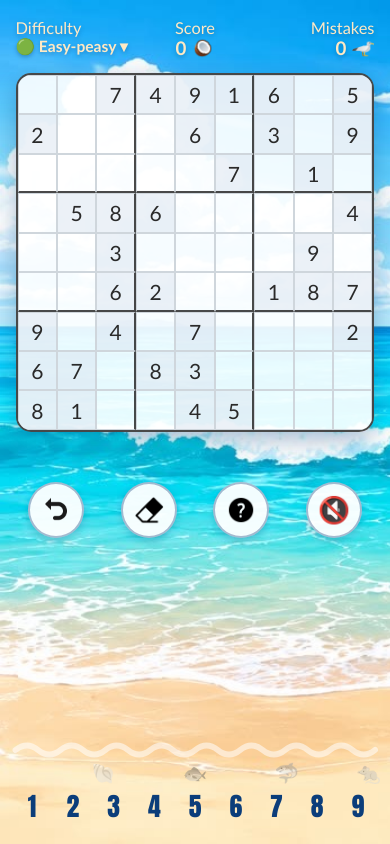
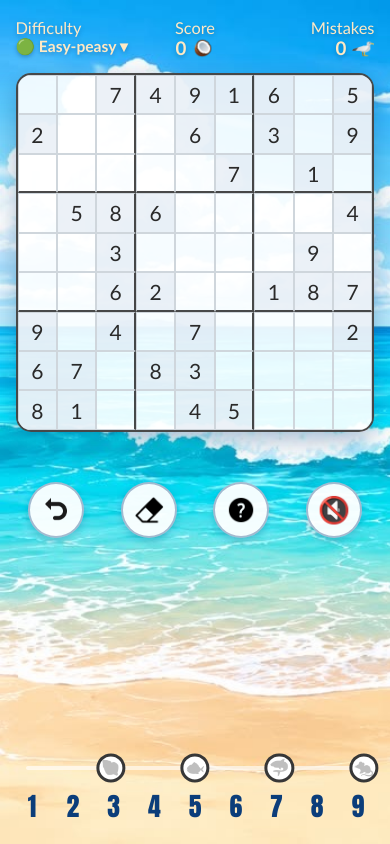
Before and after one commit to irkovalenko/sudoku, a plain HTML site: page index.html in a window 390 px wide. Drawn offline with Linux system fonts and the light colour scheme.

Commit message:
progress tuning and finish song

```diff
--- a/index.html
+++ b/index.html
@@ -67,32 +67,14 @@
     </div>
 
     <div id="progress">
-      <div class="wave-box">
-        <svg
-          class="wave wave-track"
-          viewBox="-4 0 408 24"
-          preserveAspectRatio="none"
-        >
-          <path
-            d="M0 12 Q12.5 0 25 12 T50 12 T75 12 T100 12 T125 12 T150 12 T175 12 T200 12 T225 12 T250 12 T275 12 T300 12 T325 12 T350 12 T375 12 T400 12"
-          />
-        </svg>
-        <svg
-          class="wave wave-fill"
-          id="progress-fill"
-          viewBox="-4 0 408 24"
-          preserveAspectRatio="none"
-        >
-          <path
-            d="M0 12 Q12.5 0 25 12 T50 12 T75 12 T100 12 T125 12 T150 12 T175 12 T200 12 T225 12 T250 12 T275 12 T300 12 T325 12 T350 12 T375 12 T400 12"
-          />
-        </svg>
-      </div>
-      <div class="milestones">
-        <span class="milestone" data-at="25" style="left: 25%">🐚</span>
-        <span class="milestone" data-at="50" style="left: 50%">🐟</span>
-        <span class="milestone" data-at="75" style="left: 75%">🦈</span>
-        <span class="milestone" data-at="100" style="left: 100%">🐀</span>
+      <div class="steps">
+        <div class="steps-line">
+          <div class="steps-fill" id="progress-fill"></div>
+        </div>
+        <span class="node" data-at="25">🐚</span>
+        <span class="node" data-at="50">🐟</span>
+        <span class="node" data-at="75">🦈</span>
+        <span class="node" data-at="100">🐀</span>
       </div>
     </div>
 
--- a/js/animations/milestone.js
+++ b/js/animations/milestone.js
@@ -1,4 +1,6 @@
-export function milestoneBurst(emoji, caption = "") {
+import { playSparkle } from "../audio.js";
+
+export function milestoneBurst(emoji, caption = "", level = 1) {
   const size = Math.min(window.innerWidth * 0.3, 160);
 
   const wrap = document.createElement("div");
@@ -33,18 +35,18 @@ export function milestoneBurst(emoji, caption = "") {
       marginTop: "8px",
       fontSize: `${Math.max(18, size * 0.22)}px`,
       fontWeight: "bold",
-      color: "#fff8e6",
+      whiteSpace: "nowrap",
+      color: "#090909",
       textShadow: "0 2px 6px rgba(0, 40, 90, 0.7)",
     });
     stage.append(label);
     label.animate(
       [{ opacity: 0 }, { opacity: 0, offset: 0.3 }, { opacity: 1, offset: 0.45 },
-       { opacity: 1, offset: 0.8 }, { opacity: 0 }],
+      { opacity: 1, offset: 0.8 }, { opacity: 0 }],
       { duration: 2200, fill: "both" }
     );
   }
 
-  // Sparkles start after the emoji has grown
   const sparkles = 10;
   for (let i = 0; i < sparkles; i++) {
     const s = document.createElement("span");
@@ -74,6 +76,7 @@ export function milestoneBurst(emoji, caption = "") {
 
   wrap.append(stage);
   document.body.appendChild(wrap);
+  playSparkle(0.7, level);
 
   const anim = main.animate(
     [
--- a/js/animations/ratParade.js
+++ b/js/animations/ratParade.js
@@ -6,7 +6,7 @@ export function ratParade() {
   Object.assign(wrap.style, {
     position: "fixed",
     left: "0",
-    top: "40%",
+    top: "20%",
     display: "flex",
     gap: `${size * 0.08}px`,
     fontSize: `${size}px`,
--- a/js/audio.js
+++ b/js/audio.js
@@ -2,22 +2,27 @@ const bg = new Audio("media/sounds/background.mp3");
 bg.loop = true;
 bg.volume = 0.25;
 
-let ctx = null;
-
 const sfx = {
   mistake: new Audio("media/sounds/mistake_seagull.mp3"),
   score: new Audio("media/sounds/point_coconut.mp3"),
+  finish: new Audio("media/sounds/finish_song.mp3")
 };
 sfx.mistake.volume = 0.5;
+sfx.finish.volume = 0.8;
+
+let ctx = null;
+
+let sparkleBuffer = null;
+let sparkleLoading = false;
 
 let silent = true;
+let activeSfx = 0;
 
 try {
     const saved = localStorage.getItem("silent");
     if (saved !== null) silent = saved === "1";
 } catch {}
 
-let activeSfx = 0;
 
 function getCtx() {
   if (!ctx) ctx = new (window.AudioContext || window.webkitAudioContext)();
@@ -53,6 +58,7 @@ export function playSfx(name) {
 export function startMusic() {
   syncBg();
   getCtx();
+  loadSparkle();
 }
 
 export function isSilent() {
@@ -111,3 +117,55 @@ export function playImpact(delay = 0) {
   out.connect(c.destination);
   synthThud(c, out, t, vol);
 }
+
+async function loadSparkle() {
+  if (sparkleLoading) return;
+  sparkleLoading = true;
+  try {
+    const res = await fetch("media/sounds/progress_sparkle.mp3");
+    const data = await res.arrayBuffer();
+    sparkleBuffer = await getCtx().decodeAudioData(data);
+  } catch {
+    // no file: the synthesized chime is used instead
+  }
+}   // <-- loadSparkle ends here
+
+const SPARKLE_NOTES = [1046.5, 1318.5, 1568, 2093, 2637];
+
+function synthSparkle(delay = 0, level = 1) {
+  const c = getCtx();
+  const base = c.currentTime + delay;
+  const count = Math.min(SPARKLE_NOTES.length, level + 2);
+
+  for (let i = 0; i < count; i++) {
+    const t = base + i * 0.07;
+    const freq = SPARKLE_NOTES[i];
+
+    [[freq, "sine", 0.16], [freq * 2, "triangle", 0.05]].forEach(([f, type, vol]) => {
+      const o = c.createOscillator();
+      const g = c.createGain();
+      o.type = type;
+      o.frequency.value = f;
+      g.gain.setValueAtTime(0.0001, t);
+      g.gain.exponentialRampToValueAtTime(vol, t + 0.01);
+      g.gain.exponentialRampToValueAtTime(0.0001, t + 0.4);
+      o.connect(g).connect(c.destination);
+      o.start(t);
+      o.stop(t + 0.45);
+    });
+  }
+}
+
+export function playSparkle(delay = 0, level = 1) {
+  if (!sparkleBuffer) return synthSparkle(delay, level);
+
+  const c = getCtx();
+  const src = c.createBufferSource();
+  src.buffer = sparkleBuffer;
+  src.playbackRate.value = 1 + (level - 1) * 0.06;
+
+  const g = c.createGain();
+  g.gain.value = 0.5 + level * 0.1;
+  src.connect(g).connect(c.destination);
+  src.start(c.currentTime + delay);
+}
--- a/js/numberpad.js
+++ b/js/numberpad.js
@@ -9,7 +9,7 @@ export function updateNumberPad(opts) {
     for (let r = 0; r < 9; r++) {
         for (let c = 0; c < 9; c++) {
             const tile = document.getElementById(`${r}-${c}`);
-            if (!tile) return;   // board not built yet
+            if (!tile) return;
             const v = getValue(tile);
             if (v !== "" && v === String(solution[r][c])) counts[Number(v)]++;
         }
--- a/js/progress.js
+++ b/js/progress.js
@@ -2,11 +2,12 @@ import { solution } from "./puzzle.js";
 import { getValue } from "./tile.js";
 import { milestoneBurst } from "./animations/milestone.js";
 import { ratParade } from "./animations/ratParade.js";
+import { playSparkle, playSfx } from "./audio.js";
 
 const MILESTONES = [
-  { at: 25, emoji: "🐚" },
-  { at: 50, emoji: "🐟" },
-  { at: 75, emoji: "🦈", caption: "killin' it" },
+  { at: 25, emoji: "🐚", level: 1, caption: "Nice!" },
+  { at: 50, emoji: "🐟", level: 2, caption: "Ryba w wodzie!" },
+  { at: 75, emoji: "🦈", level: 3, caption: "Killin' it!" },
   { at: 100 },
 ];
 const reached = new Set();
@@ -28,14 +29,20 @@ export function updateProgress({ celebrate = true } = {}) {
   const pct = measure();
 
   const fill = document.getElementById("progress-fill");
-  if (fill) fill.style.clipPath = `inset(0 ${100 - pct}% 0 0)`;
+  if (fill) fill.style.width = `${pct}%`;
 
   for (const m of MILESTONES) {
     if (pct < m.at || reached.has(m.at)) continue;
     reached.add(m.at);
-    document.querySelector(`.milestone[data-at="${m.at}"]`)?.classList.add("reached");
+    document.querySelector(`.node[data-at="${m.at}"]`)?.classList.add("reached");
     if (!celebrate) continue;
-    if (m.emoji) milestoneBurst(m.emoji, m.caption);
-    else ratParade();
+
+    if (m.emoji) {
+      milestoneBurst(m.emoji, m.caption, m.level);
+    } else {
+      playSparkle(0, 3);
+      playSfx("finish");
+      ratParade();
+    }
   }
 }
--- a/styles.css
+++ b/styles.css
@@ -369,56 +369,86 @@ body::after {
     padding-top: 12px;
 }
 
-.wave-box {
-    position: relative;
-    height: clamp(18px, 4.5vw, 26px);
+#progress {
+    --node: clamp(28px, 7.5vw, 38px);
+    width: min(94vw, 560px);
+    margin-top: auto;
+    padding: 0 calc(var(--node) / 2);
+    /* room so the last dot isn't cut off */
 }
 
-.wave {
-    position: absolute;
-    inset: 0;
-    width: 100%;
-    height: 100%;
-    overflow: visible;
+.steps {
+    position: relative;
+    height: var(--node);
 }
 
-.wave path {
-    fill: none;
-    stroke-width: 6;
-    stroke-linecap: round;
-    vector-effect: non-scaling-stroke;
+.steps-line {
+    position: absolute;
+    left: 0;
+    right: 0;
+    top: 50%;
+    height: 4px;
+    translate: 0 -50%;
+    border-radius: 2px;
+    background: rgba(255, 255, 255, 0.6);
+    overflow: hidden;
 }
 
-.wave-track path { stroke: rgba(255, 255, 255, 0.55); }
-.wave-fill path  { stroke: var(--navy); }
-
-.wave-fill {
-    clip-path: inset(0 100% 0 0);
-    transition: clip-path 0.5s ease-out;
+.steps-fill {
+    width: 0;
+    height: 100%;
+    background: var(--navy);
+    transition: width 0.5s ease-out;
 }
 
-.milestones {
-    position: relative;
-    height: clamp(22px, 6vw, 32px);
-    font-size: clamp(18px, 5vw, 26px);
-    line-height: 1.2;
+.node {
+    position: absolute;
+    top: 50%;
+    width: var(--node);
+    height: var(--node);
+    translate: -50% -50%;
+    display: flex;
+    justify-content: center;
+    align-items: center;
+    font-size: calc(var(--node) * 0.55);
+    line-height: 1;
+    background: #fff;
+    border: 3px solid var(--navy);
+    border-radius: 50%;
+    transition: background-color 0.3s, scale 0.3s;
 }
 
-.milestone {
-    position: absolute;
-    top: 2px;
-    translate: -50% 0;
+.node>*,
+.node {
     filter: grayscale(1);
-    opacity: 0.45;
-    transition: scale 0.3s, opacity 0.3s, filter 0.3s;
 }
 
-.milestone[data-at="100"] { translate: -90% 0; }
+.node {
+    color: transparent;
+    text-shadow: 0 0 0 rgba(0, 0, 0, 0.25);
+}
 
-.milestone.reached {
+.node[data-at="25"] {
+    left: 25%;
+}
+
+.node[data-at="50"] {
+    left: 50%;
+}
+
+.node[data-at="75"] {
+    left: 75%;
+}
+
+.node[data-at="100"] {
+    left: 100%;
+}
+
+.node.reached {
+    background: var(--navy);
     filter: none;
-    opacity: 1;
-    scale: 1.2;
+    text-shadow: none;
+    scale: 1.15;
 }
 
 .tool-emoji {
```
